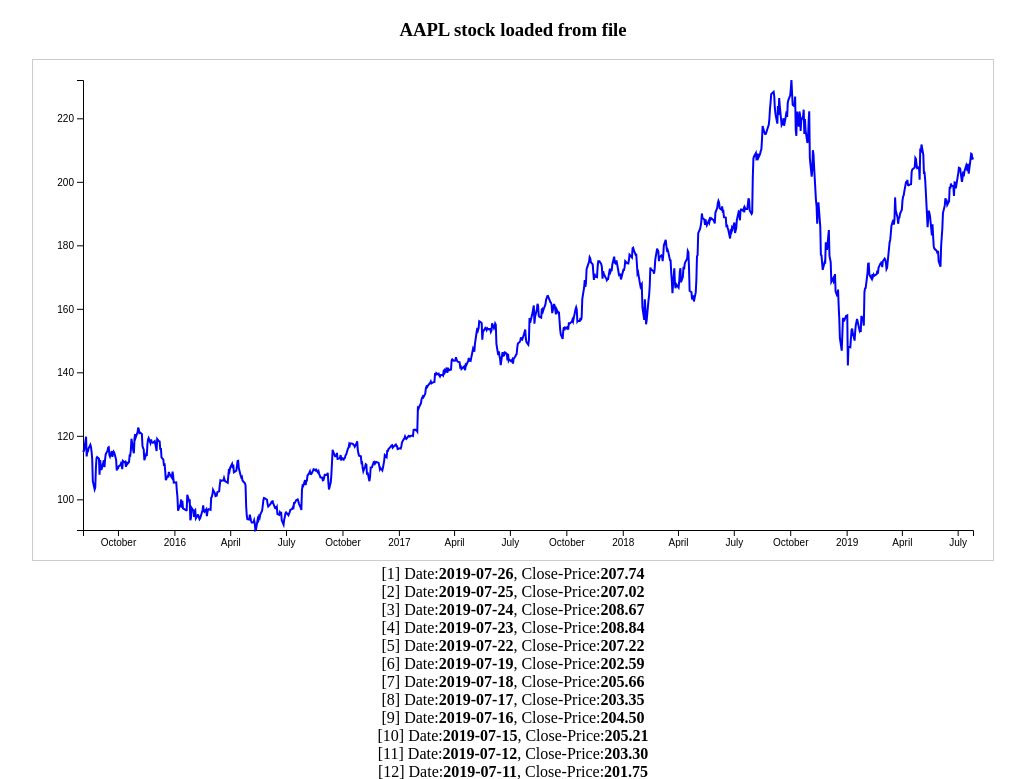
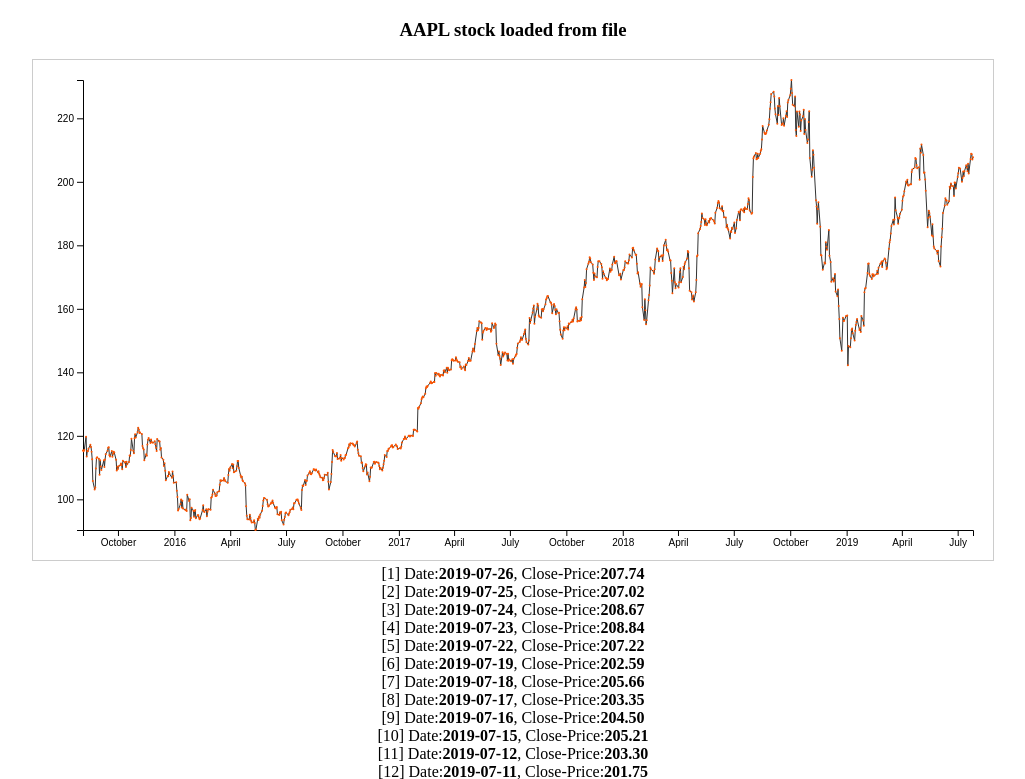
Before and after one commit to Kaminari84/D3_recap, a Flask app: page /show_aapl in a window 1280 px wide. Shown: the top 779 px of the page, without its empty margins (127-1152 px from the left). Run offline with Flask 2, Linux system fonts and the light colour scheme.

Commit message:
Added selecting points and plotting a line from the selected point

```diff
--- a/templates/show_aapl.html
+++ b/templates/show_aapl.html
@@ -6,6 +6,30 @@
         <meta name="viewport" content="width=device-width, initial-scale=1, maximum-scale=1">
         <title>Show APPL</title>
         <script src="https://d3js.org/d3.v5.min.js"></script>
+
+        <style type="text/css">
+            /* 13. Basic Styling with CSS */
+
+            /* Style the lines by removing the fill and applying a stroke */
+            .line {
+                fill: none;
+                stroke: #333333;
+                stroke-width: 1;
+            }
+
+            .lineSel {
+                fill: none;
+                stroke: #ff3333;
+                stroke-width: 3;
+            }
+
+            /* Style the dots by assigning a fill and stroke */
+            .dot {
+                fill: #ff5500;
+
+            }
+
+        </style>
 
         <!--SCRIPT-->
         <script>
@@ -74,10 +98,46 @@
 
                 var lineGraph = svgContainer.append("path")
                             .datum(ttData)
+                            .attr("class", "line")
                             .attr("d", line(ttData))
                             .attr("stroke", "blue")
                             .attr("stroke-width", 2)
                             .attr("fill", "none");
+
+                //Dots on chart - https://bl.ocks.org/pstuffa/26363646c478b2028d36e7274cedefa6
+                var dataDots = svgContainer.selectAll(".dot")
+                            .data(ttData)
+                        .enter().append("circle")
+                            .attr("class", "dot")
+                            .attr("cx", function(d) { return x(d.date) })
+                            .attr("cy", function(d) { return y(d.close) })
+                            .attr("r", 1)
+                            .on("click", function (d) {
+                                console.log("Clicked:"+d.date+"("+x(d.date)+") -> "+d.close+"("+y(d.close)+")");
+                                var baseDate = new Date(d.date);
+                                var tempData = [];
+
+                                for (var i = 1; i<20; i++) {
+                                    tempData.push( {"date":new Date(baseDate.setDate(baseDate.getDate()+i)),
+                                                    "i":i,
+                                                    "close": d.close+i } );
+                                }
+
+                                console.log("Tempt Data:");
+                                for (id in tempData) {
+                                    console.log(tempData[id].date+" -> "+tempData[id].close);
+                                }
+
+                                svgContainer.append("path")
+                                    .datum(tempData)
+                                    .attr("class", "lineSel")
+                                    .attr("d", line(tempData))
+                                    .attr("stroke", "blue")
+                                    .attr("stroke-width", 2)
+                                    .attr("fill", "none");
+
+                                d3.event.stopPropagation();
+                            })
             });
 
         </script>
@@ -98,10 +158,6 @@
 
                 {% endfor %}
             </div>
-
-
-
-
         </center>
     </body>
 </html>
```
